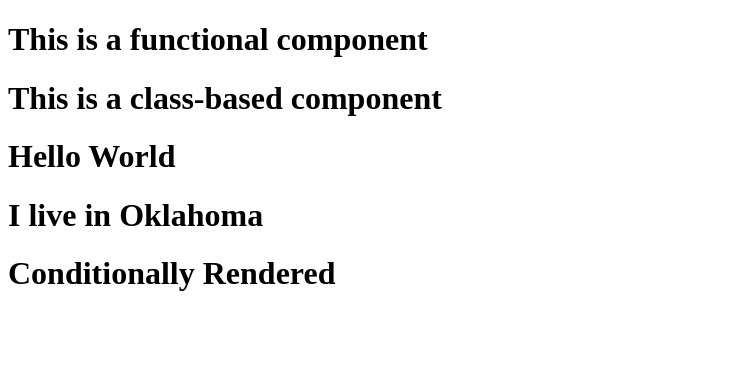
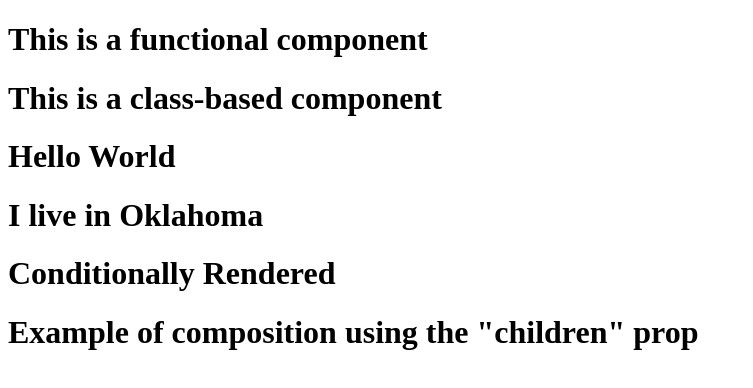
Before and after one commit to justincgreen/react-roadmap, a React (Vite) app: page / in a window 1280 px wide. Shown: the top 388 px of the page, without its empty margins (0-753 px from the left). Built offline with nearby package versions, Linux system fonts and the light colour scheme.

Commit message:
composition

```diff
--- a/src/App.jsx
+++ b/src/App.jsx
@@ -3,6 +3,7 @@ import ClassComponent from "./components/ClassComponent"
 import PropsExample from "./components/PropsExample"
 import StateExample from "./components/StateExample"
 import ConditionalRendering from "./components/ConditionalRendering"
+import Composition from "./components/Composition"
 
 function App() {
 
@@ -13,6 +14,9 @@ function App() {
       <PropsExample greeting="Hello World" />
       <StateExample />
       <ConditionalRendering isVisible={ true } />
+      <Composition>
+        <h1>Example of composition using the "children" prop</h1>
+      </Composition>
     </>
   )
 }
--- /dev/null
+++ b/src/components/Composition.jsx
@@ -0,0 +1,5 @@
+function Composition({ children }) {
+  return <div>{ children }</div>
+}
+
+export default Composition
```
